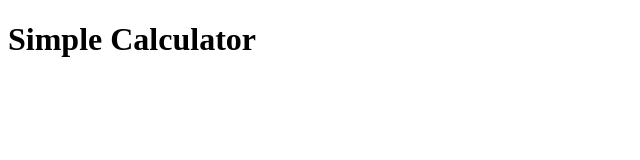
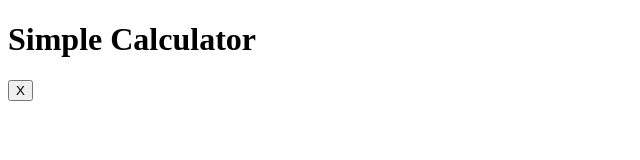
Before and after one commit to sakhagenteng/mini-project, a plain HTML site: page Calculator/index.html in a window 1280 px wide. Shown: the full height of the page, 0-640 px from the left. Drawn offline with Linux system fonts and the light colour scheme.

Commit message:
add multiply btn to calculator

```diff
--- a/Calculator/index.html
+++ b/Calculator/index.html
@@ -7,5 +7,13 @@
   </head>
   <body>
     <h1>Simple Calculator</h1>
+
+    <button onclick="multiply()">X</button>
+
+    <script>
+      function multiply() {
+        alert("Multiply!");
+      }
+    </script>
   </body>
 </html>
```
